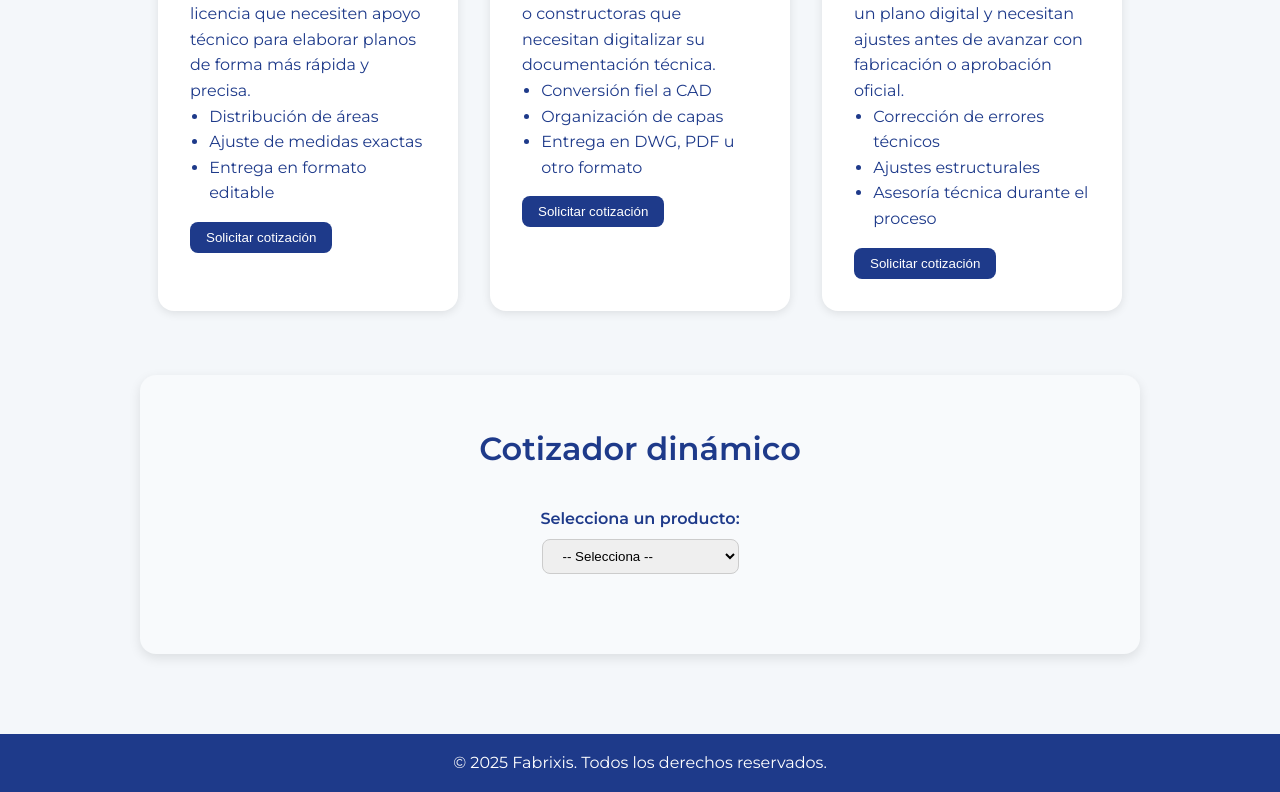
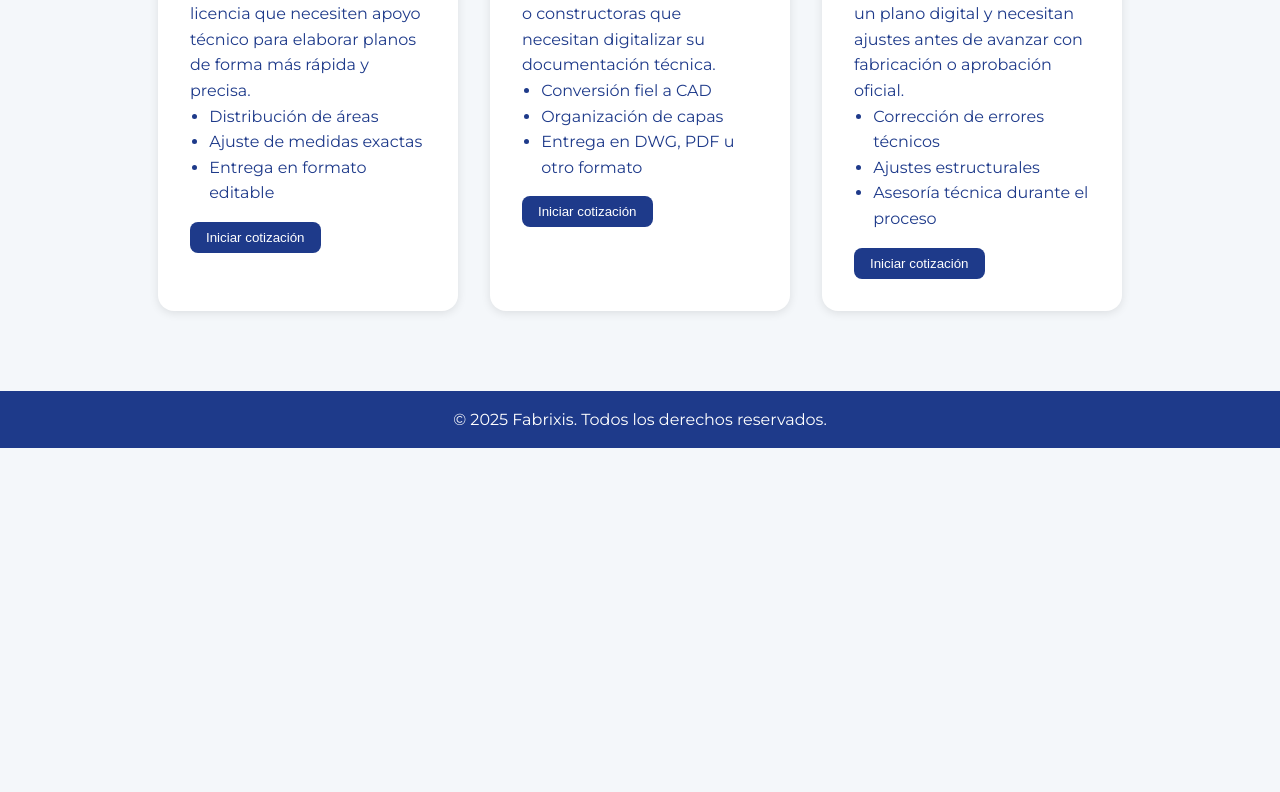
Before and after one commit to FabrixisbyPuchana/Fabrixis, a plain HTML site: page index.html in a window 1280 px wide. Shown: the part 821-1613 px from the top of the page. After the commit the page ends 1269 px from the top, so only its background shows below. Drawn offline with Linux system fonts and the light colour scheme.

Commit message:
Update index.html

```diff
--- a/index.html
+++ b/index.html
@@ -116,7 +116,7 @@
           <li>Ajuste de medidas exactas</li>
           <li>Entrega en formato editable</li>
         </ul>
-        <button onclick="window.location.href='#cotizador'" style="margin-top: 1rem; background-color: #1E3A8A; color: white; border: none; padding: 0.5rem 1rem; border-radius: 0.5rem;">Solicitar cotización</button>
+        <button onclick="window.location.href='#cotizador'" style="margin-top: 1rem; background-color: #1E3A8A; color: white; border: none; padding: 0.5rem 1rem; border-radius: 0.5rem;">Iniciar cotización</button>
       </div>
 
       <!-- Transcripción de Planos -->
@@ -131,7 +131,7 @@
           <li>Organización de capas</li>
           <li>Entrega en DWG, PDF u otro formato</li>
         </ul>
-        <button onclick="window.location.href='#cotizador'" style="margin-top: 1rem; background-color: #1E3A8A; color: white; border: none; padding: 0.5rem 1rem; border-radius: 0.5rem;">Solicitar cotización</button>
+        <button onclick="window.location.href='#cotizador'" style="margin-top: 1rem; background-color: #1E3A8A; color: white; border: none; padding: 0.5rem 1rem; border-radius: 0.5rem;">Iniciar cotización</button>
       </div>
 
       <!-- Revisión y Corrección -->
@@ -146,48 +146,11 @@
           <li>Ajustes estructurales</li>
           <li>Asesoría técnica durante el proceso</li>
         </ul>
-        <button onclick="window.location.href='#cotizador'" style="margin-top: 1rem; background-color: #1E3A8A; color: white; border: none; padding: 0.5rem 1rem; border-radius: 0.5rem;">Solicitar cotización</button>
+        <button onclick="window.location.href='#cotizador'" style="margin-top: 1rem; background-color: #1E3A8A; color: white; border: none; padding: 0.5rem 1rem; border-radius: 0.5rem;">Iniciar cotización</button>
       </div>
 
     </div>
   </section>
-    <section id="cotizador" style="margin-top: 4rem; padding: 3rem; background: #f8fafc; border-radius: 1rem; box-shadow: 0 4px 12px rgba(0,0,0,0.1); max-width: 1000px; margin-left: auto; margin-right: auto;">
-  <h2 style="text-align: center; color: #1E3A8A; font-size: 2rem; margin-bottom: 2rem;">Cotizador dinámico</h2>
-
-  <!-- Producto Selector -->
-  <div style="margin-bottom: 2rem; text-align: center;">
-    <label for="producto" style="font-weight: 600; color: #1E3A8A;">Selecciona un producto:</label><br>
-    <select id="producto" onchange="mostrarFormulario()" style="margin-top: 0.5rem; padding: 0.5rem 1rem; border-radius: 0.5rem; border: 1px solid #ccc;">
-      <option value="">-- Selecciona --</option>
-      <option value="plano">Plano General</option>
-      <option value="transcripcion">Transcripción de Planos</option>
-      <option value="revision">Revisión de Planos</option>
-    </select>
-  </div>
-
-  <!-- Formularios por producto (se mostrarán según selección) -->
-  <div id="formulario-container"></div>
-
-  <!-- Resultado -->
-  <div id="resultado" style="margin-top: 2rem; text-align: center; font-size: 1.2rem; font-weight: 600; color: #1E3A8A;"></div>
-</section>
-
-<script>
-  function mostrarFormulario() {
-    const producto = document.getElementById('producto').value;
-    const container = document.getElementById('formulario-container');
-    const resultado = document.getElementById('resultado');
-    resultado.innerText = '';
-
-    fetch(`formularios/${producto}.html`)
-      .then(response => response.text())
-      .then(html => {
-        container.innerHTML = html;
-        window.scrollTo({ top: container.offsetTop - 100, behavior: 'smooth' });
-      })
-      .catch(() => container.innerHTML = '<p style="color: red; text-align: center;">Formulario no disponible.</p>');
-  }
-</script>
 
 </main>
 
```
